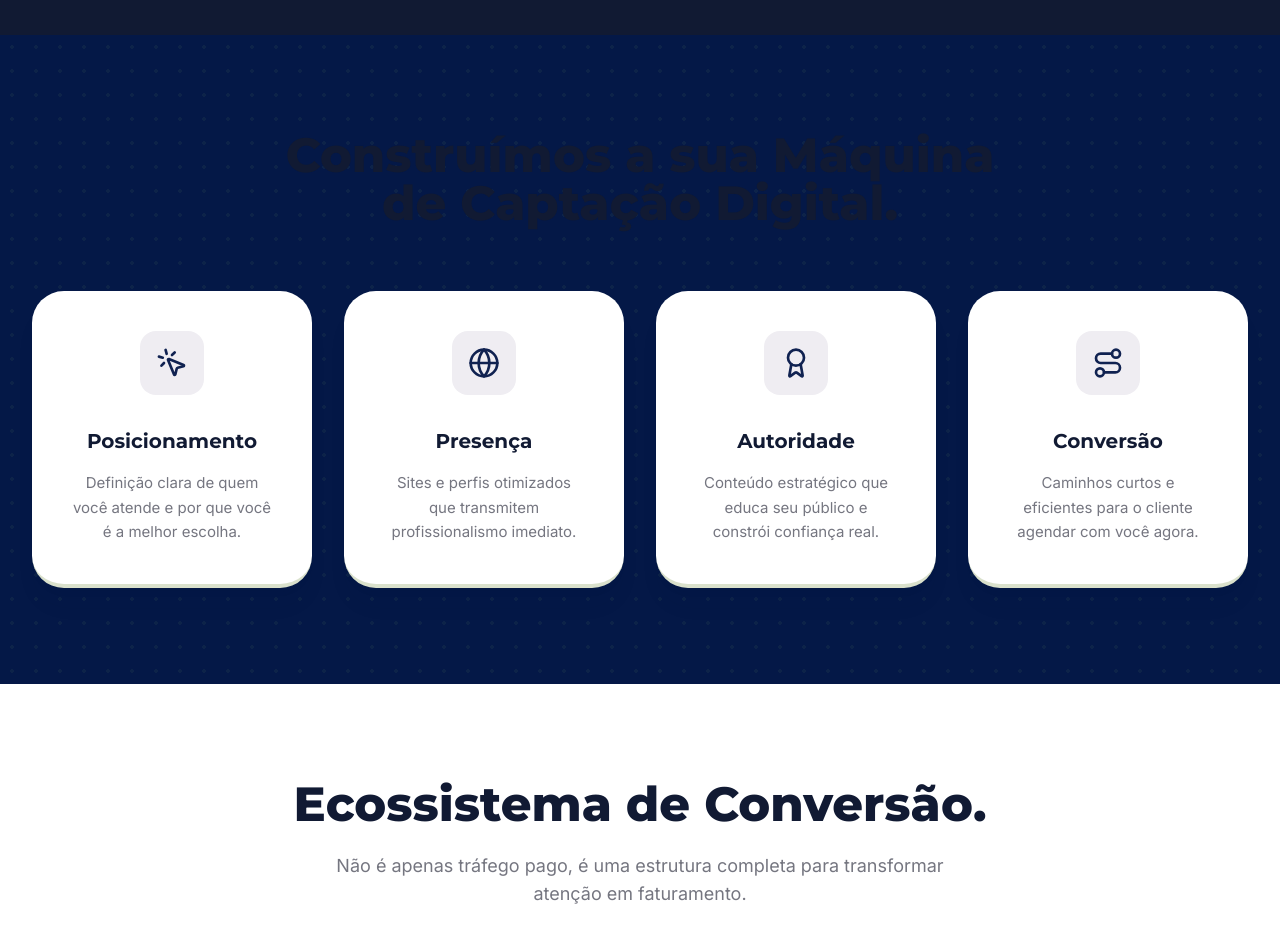
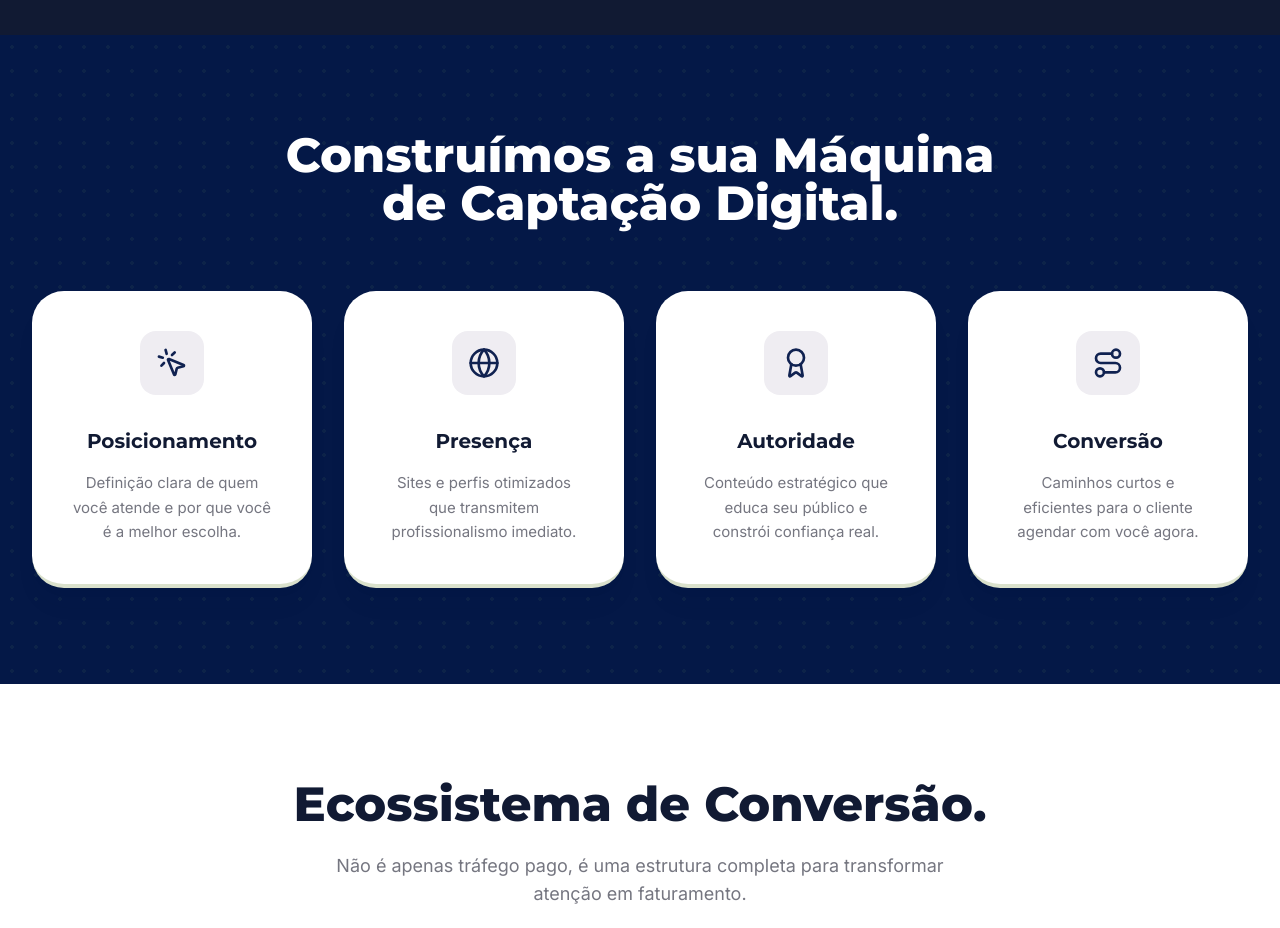
Before and after one commit to webconverte/site, a Next.js app: page / in a window 1280 px wide. Shown: the part 2600-3528 px from the top of the page. Built offline with nearby package versions, Linux system fonts and the light colour scheme.

Commit message:
Seção maquina de captação

```diff
--- a/app/page.tsx
+++ b/app/page.tsx
@@ -264,7 +264,7 @@ export default function Page() {
           <div className="absolute inset-0 opacity-5 pointer-events-none conversion-line"></div>
           <div className="max-w-7xl mx-auto px-4 md:px-8 text-center relative z-10">
             <FadeIn>
-              <h2 className="font-headline text-3xl md:text-4xl lg:text-5xl font-extrabold text-azul-noite mb-10 md:mb-16 text-balance">Construímos a sua Máquina de Captação Digital.</h2>
+              <h2 className="font-headline text-3xl md:text-4xl lg:text-5xl font-extrabold text-white mb-10 md:mb-16 text-balance">Construímos a sua Máquina de Captação Digital.</h2>
             </FadeIn>
             <div className="grid grid-cols-1 sm:grid-cols-2 lg:grid-cols-4 gap-6 md:gap-8">
               {[
```
